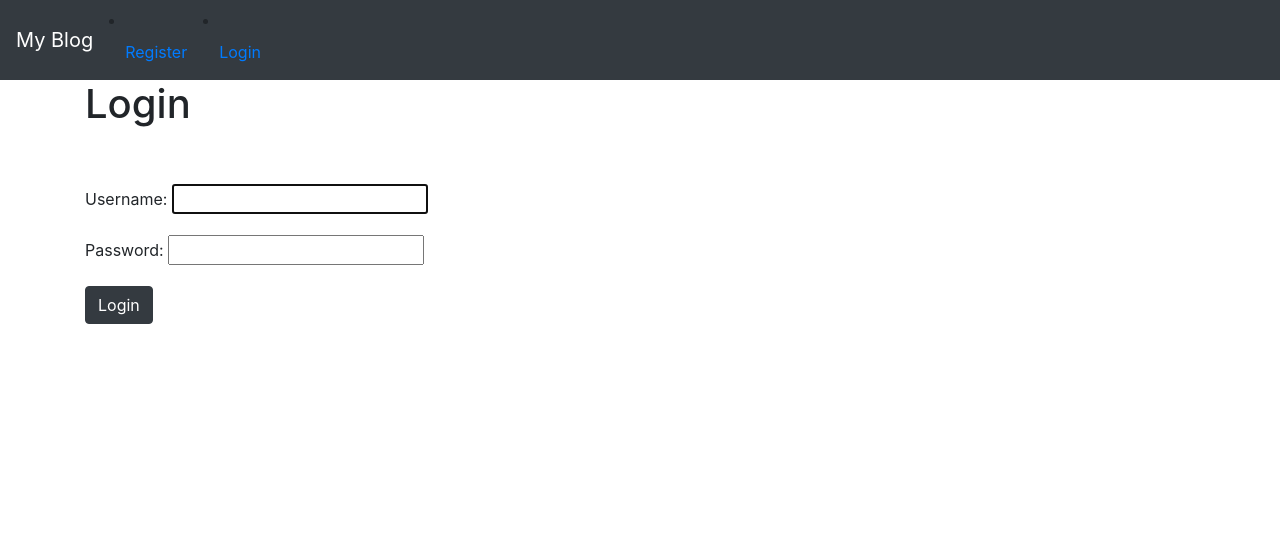
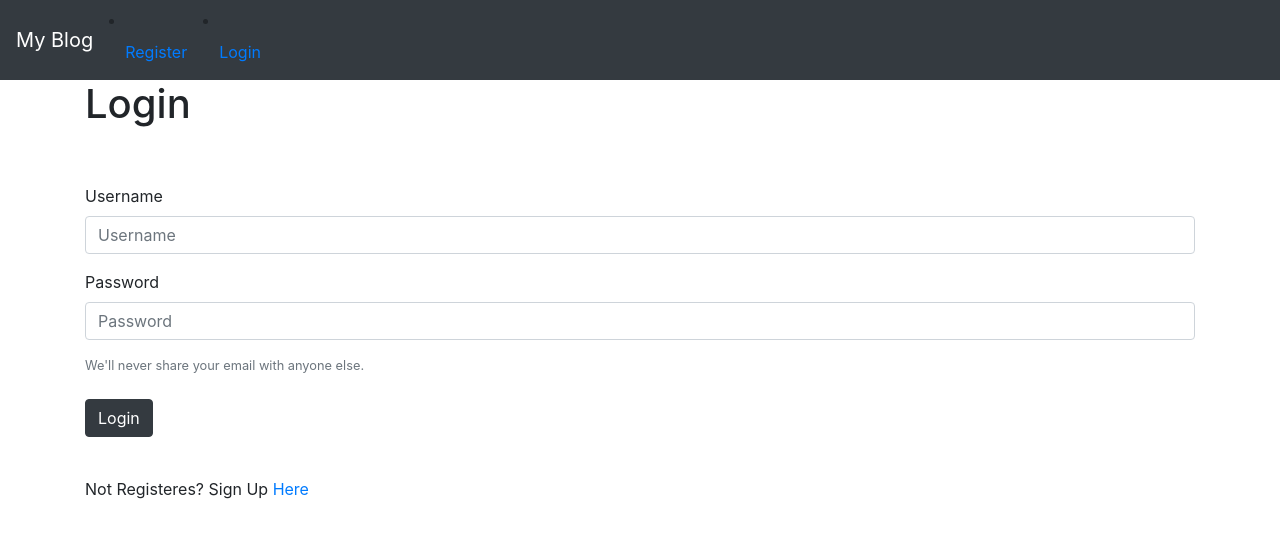
Before and after one commit to Archie9010/Blog, a Django app: page /members/login/ in a window 1280 px wide. Shown: the top 538 px of the page. Run offline with Django 3.2, Linux system fonts and the light colour scheme.

Commit message:
Add style to login page with bootstrap and ref button to register

```diff
--- a/members/templates/registration/login.html
+++ b/members/templates/registration/login.html
@@ -9,8 +9,24 @@
 <div class="form-group">
     <form method="POST">
         {% csrf_token %}
-        {{ form.as_p }}
+
+
+        <div class="form-group">
+            <label for="exampleInputEmail1">Username</label>
+            <input type="text" class="form-control" name="username" placeholder="Username">
+        </div>
+        <div class="form-group">
+            <label for="exampleInputPassword1">Password</label>
+            <input type="password" class="form-control" name="password" placeholder="Password">
+        </div>
+        <small id="emailHelp" class="form-text text-muted">We'll never share your email with anyone else.</small>
+        <br/>
+
         <button class="btn btn-dark">Login</button>
 </div>
 
+<br/>
+
+Not Registeres? Sign Up <a href="{% url 'register' %}">Here</a>
+
 {% endblock %}
```
